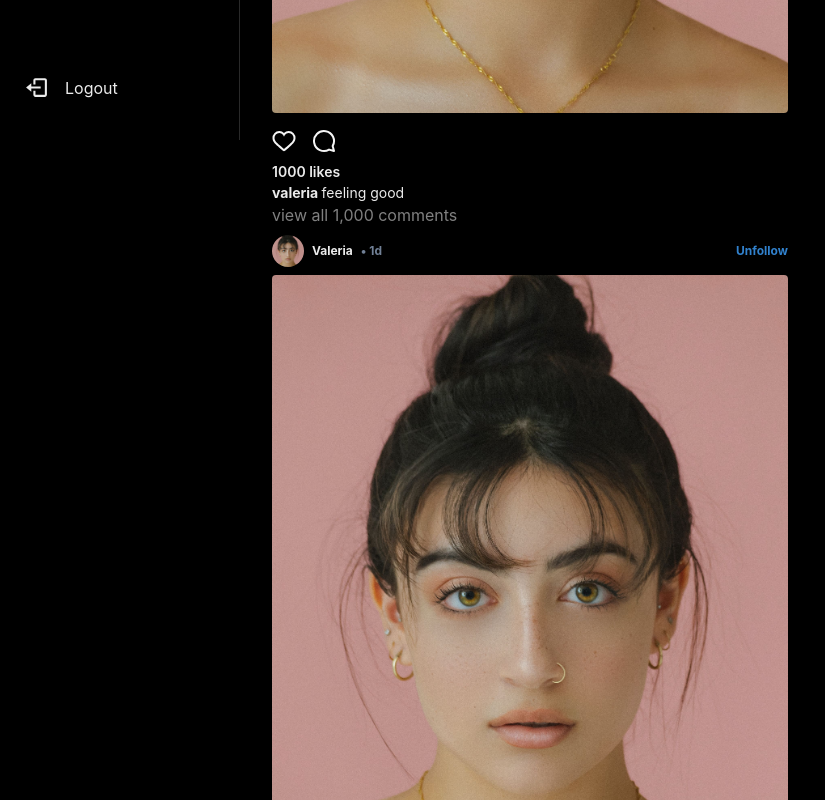
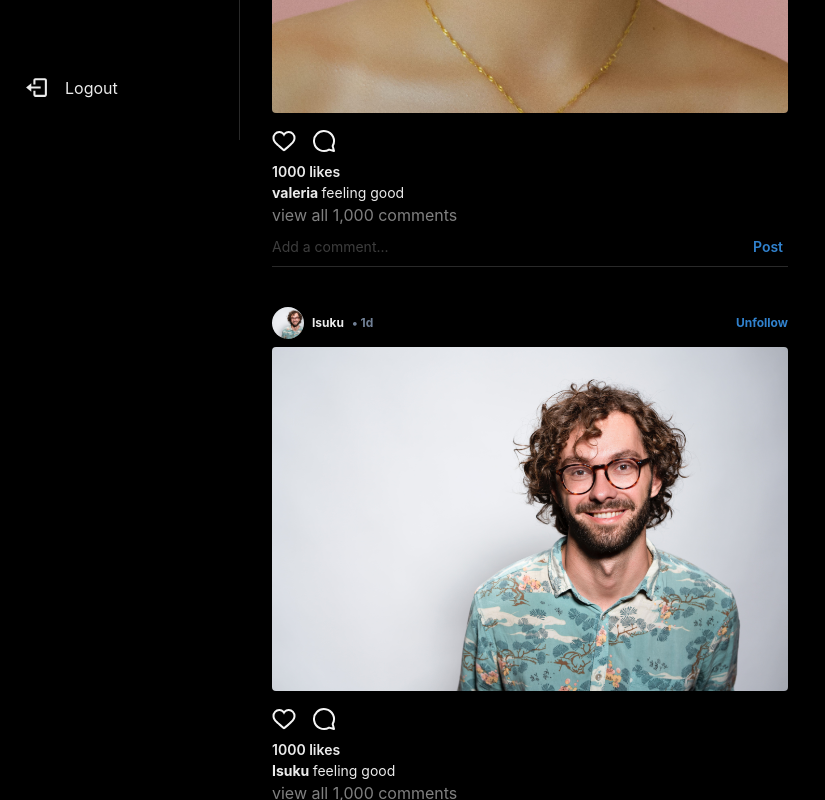
Before and after one commit to 02Alexis/Instag-Clone, a React (Vite) app: page / in a window 1280 px wide. Shown: the part 660-1460 px from the top of the page, without its empty margins (0-825 px from the left). Built offline with nearby package versions, Linux system fonts and the light colour scheme.

Commit message:
parte dos, se crea barra de comentarios para la publicacion en 'postfooter', se pasan props para ten props para tener diferentes publicaciones

```diff
--- a/src/components/FeedPosts/FeedPost.jsx
+++ b/src/components/FeedPosts/FeedPost.jsx
@@ -2,14 +2,14 @@ import { Box, Image } from "@chakra-ui/react";
 import PostHeader from "./PostHeader";
 import PostFooter from "./PostFooter";
 
-const FeedPost = () => {
+const FeedPost = ({ img, username, avatar }) => {
   return (
     <>
-      <PostHeader />
+      <PostHeader username={username} avatar={avatar} />
       <Box my={2} borderRadius={4} overflow={"hidden"}>
-        <Image src="/img1.png" />
+        <Image src={img} />
       </Box>
-      <PostFooter />
+      <PostFooter username={username} />
     </>
   );
 };
--- a/src/components/FeedPosts/FeedPosts.jsx
+++ b/src/components/FeedPosts/FeedPosts.jsx
@@ -4,9 +4,10 @@ import FeedPost from "./FeedPost";
 const FeedPosts = () => {
   return (
     <Container maxW={"container.sm"} py={10} px={2}>
-      <FeedPost />
-      <FeedPost />
-      <FeedPost />
+      <FeedPost img="/img1.png" username="valeria" avatar="/img1.png" />
+      <FeedPost img="/img2.png" username="Isuku" avatar="/img2.png" />
+      <FeedPost img="/img3.png" username="Najime" avatar="/img3.png" />
+      <FeedPost img="/img4.png" username="alex" avatar="/img4.png" />
     </Container>
   );
 };
--- a/src/components/FeedPosts/PostFooter.jsx
+++ b/src/components/FeedPosts/PostFooter.jsx
@@ -1,4 +1,12 @@
-import { Box, Flex, Text } from "@chakra-ui/react";
+import {
+  Box,
+  Button,
+  Flex,
+  Input,
+  InputGroup,
+  InputRightElement,
+  Text,
+} from "@chakra-ui/react";
 import { useState } from "react";
 import {
   CommentLogo,
@@ -6,7 +14,7 @@ import {
   UnlikeLogo,
 } from "../../assets/constants";
 
-const PostFooter = () => {
+const PostFooter = ({ username }) => {
   const [liked, setLiked] = useState(false);
   const [likes, setLikes] = useState(1000);
 
@@ -21,7 +29,7 @@ const PostFooter = () => {
   };
 
   return (
-    <>
+    <Box mb={10} marginTop={"auto"}>
       <Flex alignItems={"center"} gap={4} w={"full"} pt={0} mb={2} mt={4}>
         <Box onClick={handleLike} cursor={"pointer"} fontSize={18}>
           {!liked ? <NotificationsLogo /> : <UnlikeLogo />}
@@ -37,7 +45,7 @@ const PostFooter = () => {
       </Text>
 
       <Text fontSize="sm" fontWeight={700}>
-        valeria{" "}
+        {username}{" "}
         <Text as="span" fontWeight={400}>
           feeling good
         </Text>
@@ -45,7 +53,34 @@ const PostFooter = () => {
       <Text as="sm" color={"gray"}>
         view all 1,000 comments
       </Text>
-    </>
+
+      <Flex
+        alignItems={"center"}
+        gap={2}
+        justifyContent={"space-between"}
+        w={"full"}
+      >
+        <InputGroup>
+          <Input
+            variant={"flushed"}
+            placeholder={"Add a comment..."}
+            fontSize={14}
+          />
+          <InputRightElement>
+            <Button
+              fontSize={14}
+              color={"blue.500"}
+              fontWeight={600}
+              cursor={"pointer"}
+              _hover={{ color: "white" }}
+              bg={"transparent"}
+            >
+              Post
+            </Button>
+          </InputRightElement>
+        </InputGroup>
+      </Flex>
+    </Box>
   );
 };
 
--- a/src/components/FeedPosts/PostHeader.jsx
+++ b/src/components/FeedPosts/PostHeader.jsx
@@ -1,6 +1,6 @@
 import { Avatar, Box, Flex, Text } from "@chakra-ui/react";
 
-const PostHeader = () => {
+const PostHeader = ({ username, avatar }) => {
   return (
     <Flex
       justifyContent={"space-between"}
@@ -9,9 +9,9 @@ const PostHeader = () => {
       my={2}
     >
       <Flex alignItems={"center"} gap={2}>
-        <Avatar src="/img1.png" alt="user profile pic" size={"sm"} />
+        <Avatar src={avatar} alt="user profile pic" size={"sm"} />
         <Flex fontSize={12} fontWeight={"bold"} gap="2">
-          Valeria
+          {username}
           <Box color={"gray.500"}>• 1d</Box>
         </Flex>
       </Flex>
```
